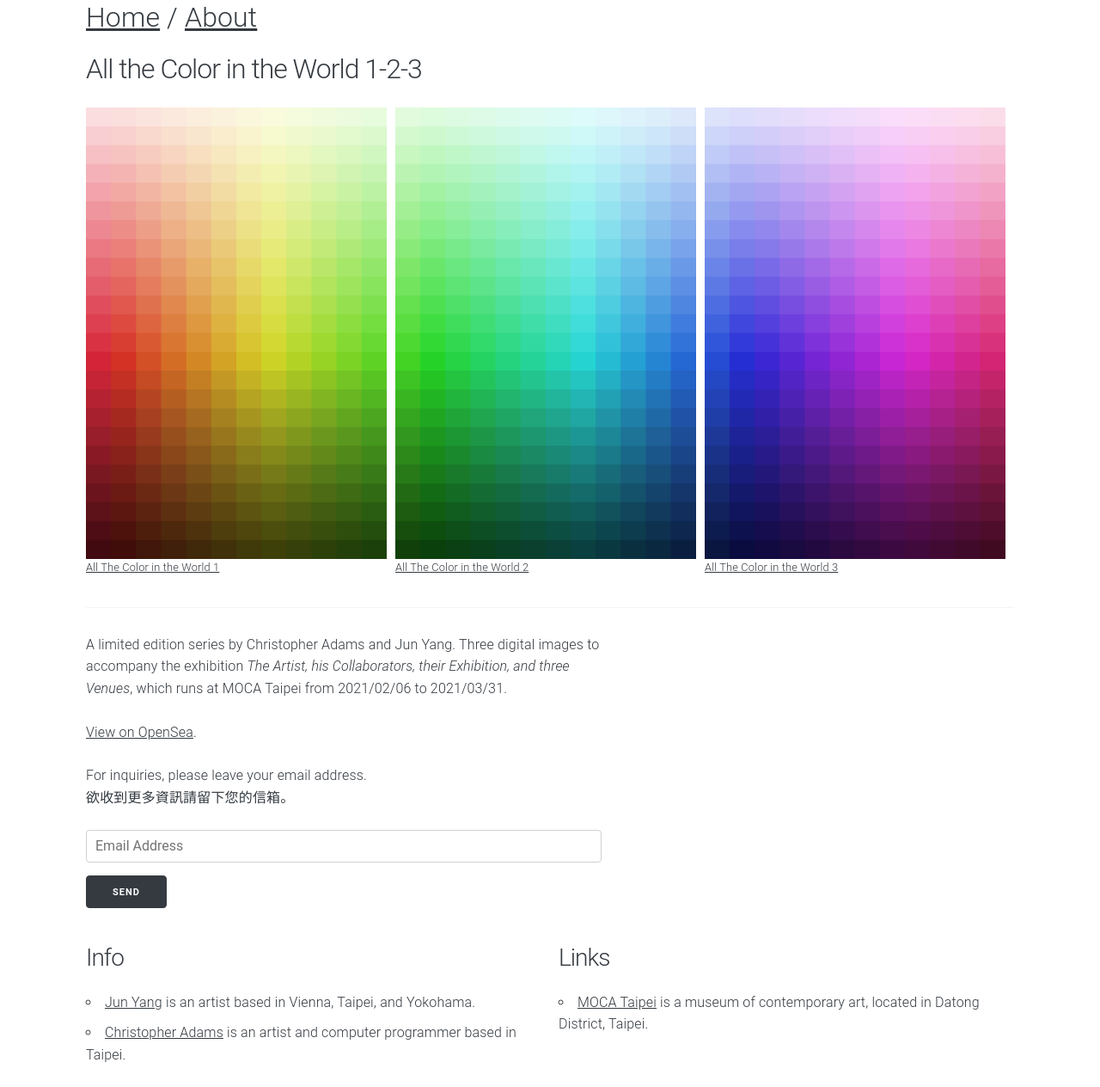
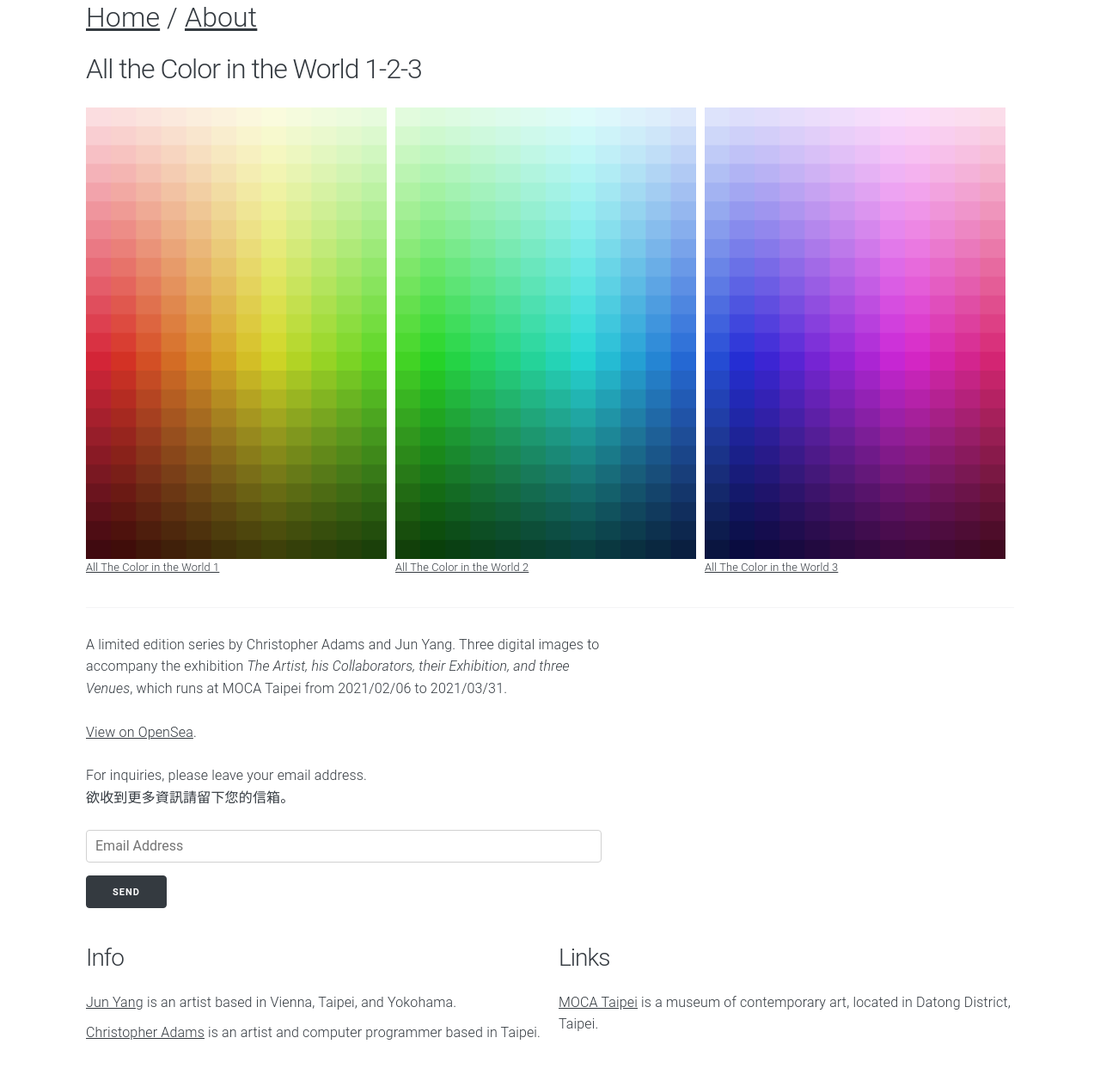
Before and after one commit to aparallax/allthecolorintheworld, a Jekyll site: the page built from index.html, in a window 1280 px wide. Shown: the whole page at 86% size. Built offline with Jekyll 4.4.1, drawn with Linux system fonts in a browser that asks for light colours; after the commit the page ends 1239 px from its top, so only the background shows below that.

Commit message:
Remove bullet style from footer lists

```diff
--- a/_includes/footer.html
+++ b/_includes/footer.html
@@ -2,7 +2,7 @@
   <section class="row">
     <article class="column">
       <h2>Info</h2>
-      <ul>
+      <ul class="footer-list">
         <li>
           <a href="http://junyang.info/about/">Jun Yang</a>
           is an artist based in Vienna, Taipei, and Yokohama.
@@ -15,7 +15,7 @@
     </article>
     <article class="column">
       <h2>Links</h2>
-      <ul>
+      <ul class="footer-list">
         <li>
           <a href="https://www.mocataipei.org.tw/tw">MOCA Taipei</a>
           is a museum of contemporary art, located in Datong District, Taipei.
--- a/_sass/main.scss
+++ b/_sass/main.scss
@@ -83,6 +83,10 @@ header nav a {
   display: inline;
 }
 
+.footer-list {
+  list-style-type: none;
+}
+
 @media (min-width: 40.0rem) { /* Small devices (landscape phones, 576px and up) */
 }
 
```
